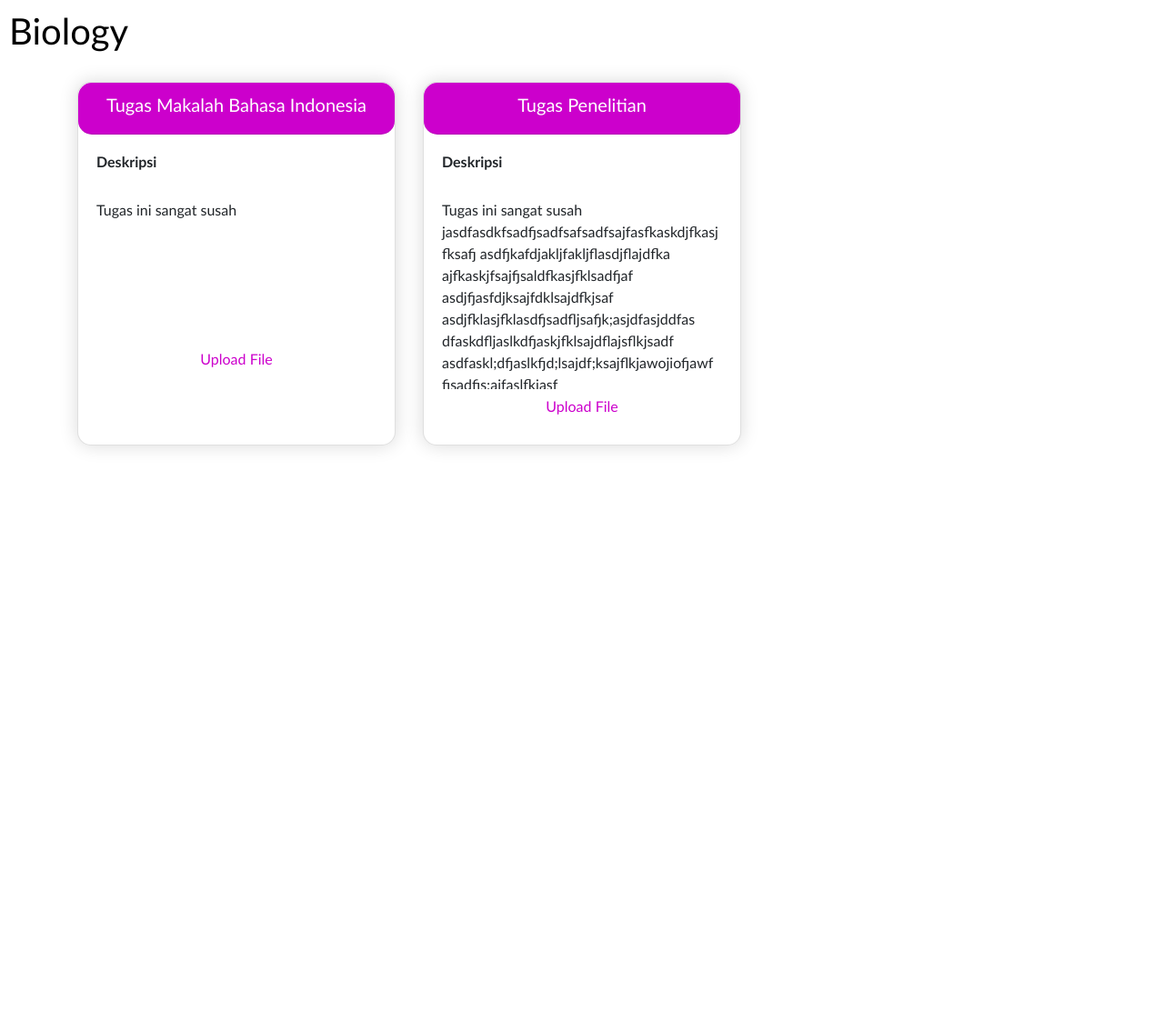
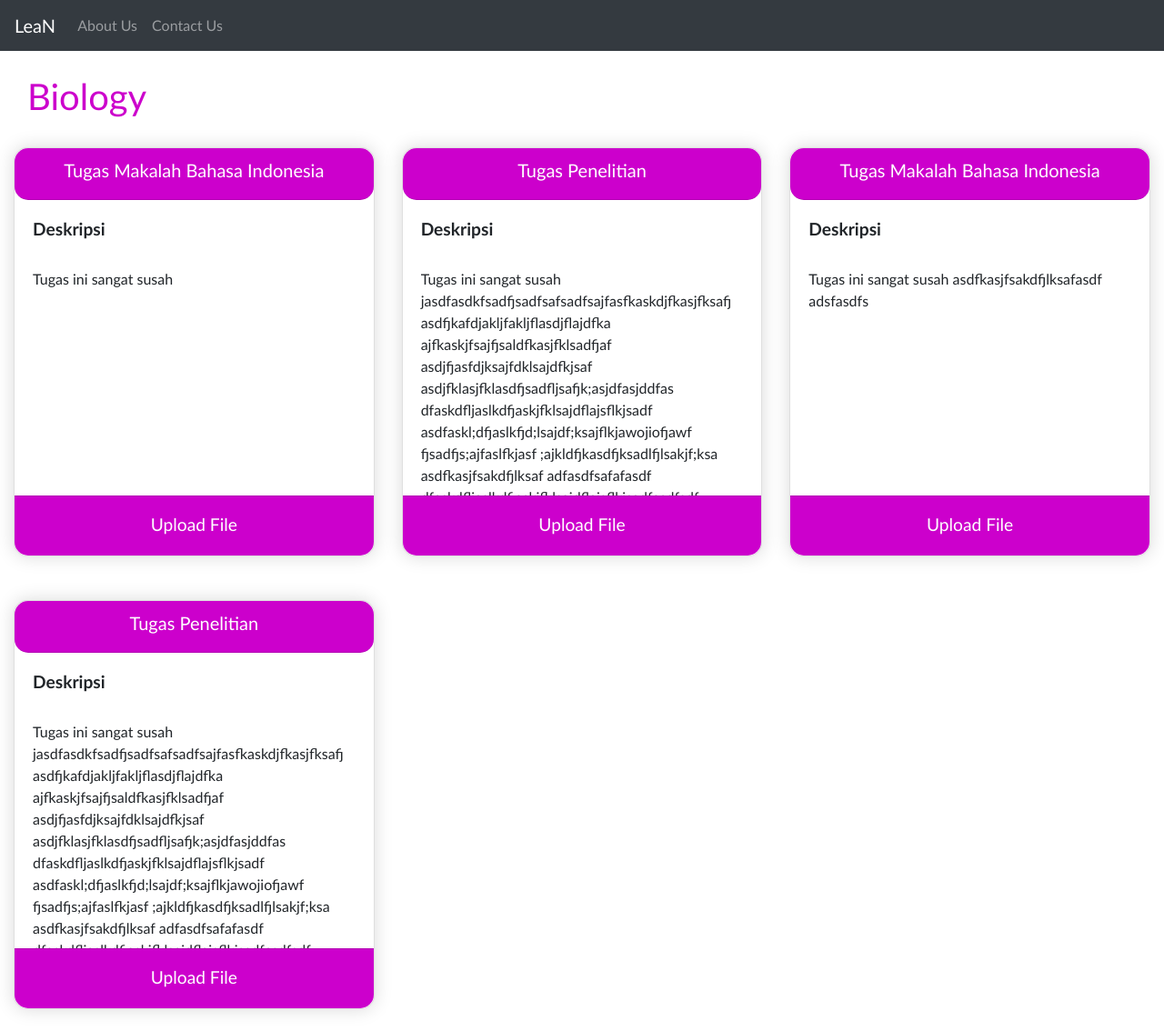
Before and after one commit to farahaulita/pbp-tk, a Django app: page /view-task in a window 1280 px wide. Shown: the whole page at 91% size. Before the commit the page ends 494 px from the top, so only its background shows below. Run offline with Django 3.2, Linux system fonts and the light colour scheme; some libraries are stand-ins or nearby versions.

Commit message:
update template task viewer

```diff
--- a/task_viewer/templates/task_viewer.html
+++ b/task_viewer/templates/task_viewer.html
@@ -14,49 +14,76 @@
          margin-top: 10px;
        }
 
-       .lean-color {
+       .button-color {
           border-color: #cc00cc;
-          color:#cc00cc;
+          color: white;
           font-weight: bold;
        }
 
-       .lean-color:hover {
-          border-color: #cc00cc;
-          background-color: #cc00cc;
-          color: white
+       .button-color:hover {
+          border-color: white;
+          background-color: white;
+          color:#cc00cc
        }
 
        .scroll {
-          max-height: 280px;
+          max-height: 430px;
           overflow-y: auto;
+       }
+
+       .navbar-custom {
+         background-color: #cc00cc;
        }
     </style>
     <link rel="stylesheet" href="https://maxcdn.bootstrapcdn.com/bootstrap/4.0.0/css/bootstrap.min.css" integrity="sha384-Gn5384xqQ1aoWXA+058RXPxPg6fy4IWvTNh0E263XmFcJlSAwiGgFAW/dAiS6JXm" crossorigin="anonymous">
   </head>
   <body>
-    <h1 class="nama-subjek" style="color: black; font-family:'Trebuchet MS', 'Lucida Sans Unicode', 'Lucida Grande', 'Lucida Sans', Arial, sans-serif"> <!--{{ subject.name }}--> Biology</h1>
+    <nav class="navbar d-relative navbar-expand-lg navbar-dark bg-dark fixed-top">
+      <a class="navbar-brand" href="#">LeaN</a>
+      <button class="navbar-toggler" type="button" data-toggle="collapse" data-target="#navbarSupportedContent" aria-controls="navbarSupportedContent" aria-expanded="false" aria-label="Toggle navigation">
+        <span class="navbar-toggler-icon"></span>
+      </button>
+
+      <div class="collapse navbar-collapse" id="navbarSupportedContent">
+        <ul class="navbar-nav mr-auto" id="customNavbar">
+          <li class="nav-item">
+
+            <a class="nav-link" href="#">About Us</a>
+          </li>
+          <li class="nav-item">
+            <a class="nav-link" href="#">Contact Us</a>
+          </li>
+        </ul>
+      </div>
+  </nav>
+
+    </br>
+    </br>
+    </br>
+    <h1 class="nama-subjek" style="color: #cc00cc; font-family:'Trebuchet MS', 'Lucida Sans Unicode', 'Lucida Grande', 'Lucida Sans', Arial, sans-serif; padding-left: 20px;"> <!--{{ subject.name }}--> Biology</h1>
   </br>
 
-    <div class="container">
+    <div class="container-fluid">
       <div class="row">
         <div class="col-md-4">
           {#% if subject %#}
             {#% for task in subject %#}
-          <div class="card" style="height: 400px; border-radius: 15px 15px 15px 15px; box-shadow: 0 0 20px rgba(0, 0, 0, 0.15);">
+          <div class="card" style="height: 450px; border-radius: 15px 15px 15px 15px; box-shadow: 0 0 20px rgba(0, 0, 0, 0.15);">
               <div class="card-header" style="background-color:#cc00cc; border-radius: 15px 15px 15px 15px;">
                 <h5 style="text-align: center; color: white;">{#{task.name}#} Tugas Makalah Bahasa Indonesia</h5>
               </div>
               <div class="card-body d-flex flex-column scroll">
-                <h6 style="text-align: left; font-weight: 1000;">Deskripsi</h6>
+                <h6 style="text-align: left; font-weight: 1000; font-size: larger;">Deskripsi</h6>
                 </br>
                 <!-- {{task.description}} -->
                 Tugas ini sangat susah
               </div>
-              <div class="col text-center">
-                <a style="margin-top:10px;" href="http://localhost:8000/view-subject-task" class="mt-auto btn lean-color btn-block">Upload File</a>
+              <div class="card-footer mt-auto text-center;" style="border-radius: 0 0 15px 15px; background-color: #cc00cc; padding-top: 0;" >
+                <a style="margin-top: 10px; font-size:larger;" href="http://localhost:8000/view-subject-task" class="btn button-color btn-block">Upload File</a>
               </div>
           </div>
         </br>
+      </br>
             {#% endfor %#}
           {#% endif %#}
         </div>
@@ -65,12 +92,12 @@
         <div class="col-md-4">
           {#% if subject %#}
             {#% for task in subject %#}
-          <div class="card" style="height: 400px; border-radius: 15px 15px 15px 15px; box-shadow: 0 0 20px rgba(0, 0, 0, 0.15);">
+          <div class="card" style="height: 450px; border-radius: 15px 15px 15px 15px; box-shadow: 0 0 20px rgba(0, 0, 0, 0.15);">
               <div class="card-header" style="background-color:#cc00cc; border-radius: 15px 15px 15px 15px;">
                 <h5 style="text-align: center; color: white;">{#{task.name}#} Tugas Penelitian</h5>
               </div>
               <div class="card-body d-flex flex-column scroll">
-                <h6 style="text-align: left; font-weight: 1000;">Deskripsi</h6>
+                <h6 style="text-align: left; font-weight: 1000; font-size: larger;">Deskripsi</h6>
                 </br>
                 <!-- {{task.description}} -->
                 Tugas ini sangat susah jasdfasdkfsadfjsadfsafsadfsajfasfkaskdjfkasjfksafj
@@ -83,9 +110,72 @@
                 fjsadfjs;ajfaslfkjasf
                 ;ajkldfjkasdfjksadlfjlsakjf;ksa
                 asdfkasjfsakdfjlksaf
+                adfasdfsafafasdf
+                dfaskdfljaslkdfjaskjfklsajdflajsflkjsadfasdfsdf
               </div>
-              <div class="col text-center">
-                <a href="http://localhost:8000/view-subject-task" class="mt-auto btn lean-color btn-block">Upload File</a>
+              <div class="card-footer mt-auto text-center" style="background-color: #cc00cc; border-radius: 0 0 15px 15px; padding-top: 0;" >
+                <a style=" margin-top: 10px; font-size: larger;" href="http://localhost:8000/view-subject-task" class="btn button-color btn-block">Upload File</a>
+              </div>
+          </div>
+        </br>
+            {#% endfor %#}
+          {#% endif %#}
+        </div>
+
+        <div class="col-md-4">
+          {#% if subject %#}
+            {#% for task in subject %#}
+          <div class="card" style="height: 450px; border-radius: 15px 15px 15px 15px; box-shadow: 0 0 20px rgba(0, 0, 0, 0.15);">
+              <div class="card-header" style="background-color:#cc00cc; border-radius: 15px 15px 15px 15px;">
+                <h5 style="text-align: center; color: white;">{#{task.name}#} Tugas Makalah Bahasa Indonesia</h5>
+              </div>
+              <div class="card-body d-flex flex-column scroll">
+                <h6 style="text-align: left; font-weight: 1000; font-size: larger;">Deskripsi</h6>
+                </br>
+                <!-- {{task.description}} -->
+                Tugas ini sangat susah
+                asdfkasjfsakdfjlksafasdf
+
+                adsfasdfs
+              </div>
+              <div class="card-footer mt-auto text-center;" style="border-radius: 0 0 15px 15px; background-color: #cc00cc; padding-top: 0;" >
+                <a style="margin-top:10px; font-size: larger;" href="http://localhost:8000/view-subject-task" class="btn button-color btn-block">Upload File</a>
+              </div>
+          </div>
+        </br>
+            {#% endfor %#}
+          {#% endif %#}
+        </div>
+
+        <div class="col-md-4">
+          {#% if subject %#}
+            {#% for task in subject %#}
+          <div class="card" style="height: 450px; border-radius: 15px 15px 15px 15px; box-shadow: 0 0 20px rgba(0, 0, 0, 0.15);">
+              <div class="card-header" style="background-color:#cc00cc; border-radius: 15px 15px 15px 15px;">
+                <h5 style="text-align: center; color: white;">{#{task.name}#} Tugas Penelitian</h5>
+              </div>
+              <div class="card-body d-flex flex-column scroll">
+                <h6 style="text-align: left; font-weight: 1000; font-size: larger;">Deskripsi</h6>
+                </br>
+                <!-- {{task.description}} -->
+                Tugas ini sangat susah jasdfasdkfsadfjsadfsafsadfsajfasfkaskdjfkasjfksafj
+                asdfjkafdjakljfakljflasdjflajdfka
+                ajfkaskjfsajfjsaldfkasjfklsadfjaf
+                asdjfjasfdjksajfdklsajdfkjsaf
+                asdjfklasjfklasdfjsadfljsafjk;asjdfasjddfas
+                dfaskdfljaslkdfjaskjfklsajdflajsflkjsadf
+                asdfaskl;dfjaslkfjd;lsajdf;ksajflkjawojiofjawf
+                fjsadfjs;ajfaslfkjasf
+                ;ajkldfjkasdfjksadlfjlsakjf;ksa
+                asdfkasjfsakdfjlksaf
+                adfasdfsafafasdf
+                dfaskdfljaslkdfjaskjfklsajdflajsflkjsadfasdfsdf
+                afafdasdfasdf
+                adfasdfsafafasdf
+                adsfasfsafads
+              </div>
+              <div class="card-footer mt-auto text-center" style="background-color: #cc00cc; border-radius: 0 0 15px 15px; padding-top: 0;" >
+                <a style=" margin-top: 10px; font-size: larger;" href="http://localhost:8000/view-subject-task" class="btn button-color btn-block">Upload File</a>
               </div>
           </div>
         </br>
@@ -94,8 +184,6 @@
         </div>
 
 
-
-
       </div>
     </div>
 
```
